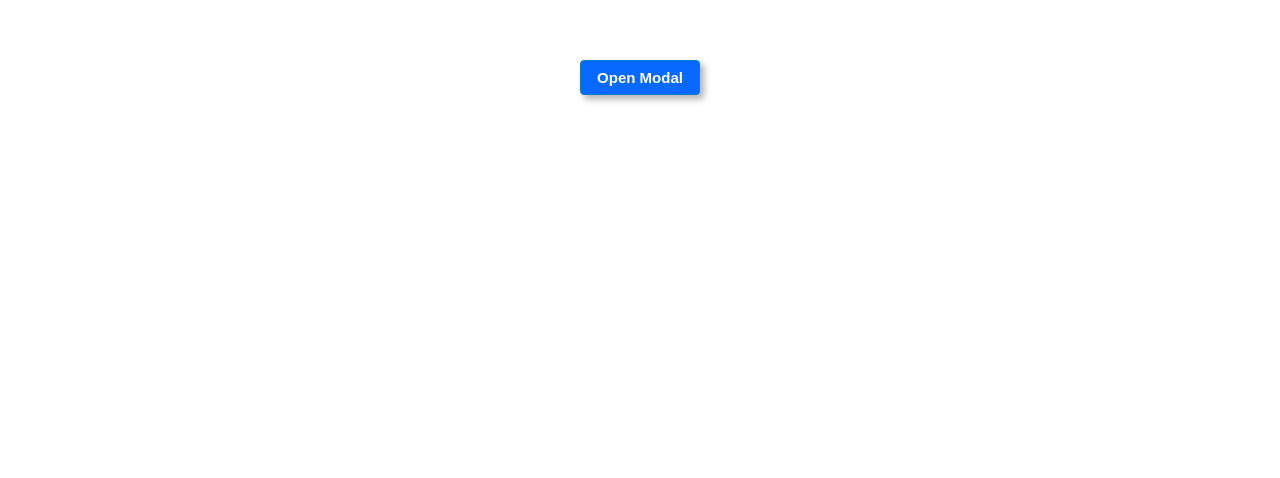
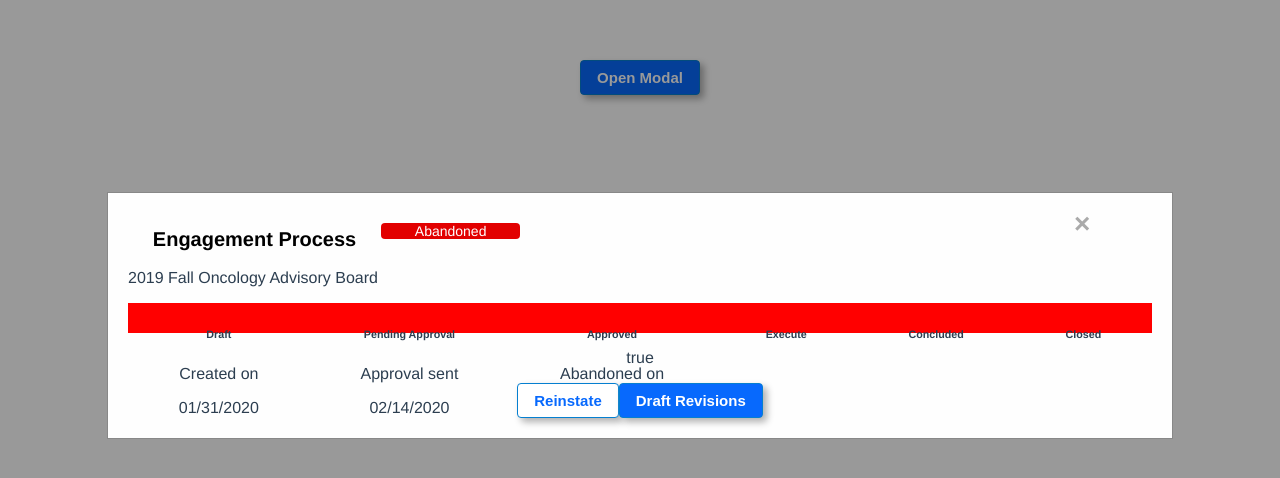
Before and after one commit to ZoiloGranda/modal-test, a Vue app: page / in a window 1280 px wide. Shown: the top 478 px of the page. Built offline with nearby package versions, Linux system fonts and the light colour scheme.

Commit message:
Some CSS

```diff
--- a/src/components/InitialView.vue
+++ b/src/components/InitialView.vue
@@ -18,7 +18,7 @@ export default {
   },
   data() {
     return {
-      modalOpen: false
+      modalOpen: true
     };
   },
   methods: {
--- a/src/components/Modal.vue
+++ b/src/components/Modal.vue
@@ -1,16 +1,21 @@
 <template>
-  <div id="myModal" class="modal">
+  <section class="modal">
     <div class="modal-content">
-      <span class="close">&times;</span>
-      <h1>Engagement Process</h1>
-      <span>Abandoned</span>
+      <div class="flex content-height">
+        <p class="fg-1 title">Engagement Process</p>
+        <p class="fg-1 bg-red font-size-14 center-text white-text">Abandoned</p>
+        <span class="fg-4"></span>
+        <span class="close fg-1">&times;</span>
+      </div>
+      <div class="flex">
+      <p>2019 Fall Oncology Advisory Board</p>
+     </div>
       <Steps />
-      <p>2019 Fall Oncology Advisory Board</p>
       <p>{{ isopen }}</p>
       <SecondaryButton buttonText="Reinstate" />
       <MainButton buttonText="Draft Revisions" />
     </div>
-  </div>
+  </section>
 </template>
 <script>
 import Steps from "./Steps.vue";
@@ -53,7 +58,7 @@ export default {
 .modal-content {
   background-color: #fefefe;
   margin: 15% auto; /* 15% from the top and centered */
-  padding: 20px;
+  padding: 15px 20px 20px 20px;
   border: 1px solid #888;
   width: 80%; /* Could be more or less, depending on screen size */
 }
@@ -72,4 +77,51 @@ export default {
   text-decoration: none;
   cursor: pointer;
 }
+
+.title {
+  color: black;
+  font-size: 20px;
+  font-weight: bold;
+  width: 130px;
+}
+
+.bg-red {
+  background-color: #e20000;
+  width:16px;
+  border-radius: 4px;
+}
+
+.center-text{
+ margin: auto;
+}
+
+.white-text{
+ color: white;
+}
+.font-size-14{
+ font-size: 14px;
+}
+
+.content-height{
+ height: 45px;
+}
+.flex {
+  display: flex;
+}
+
+.fg-1 {
+  flex-grow: 1;
+}
+
+.fg-2 {
+  flex-grow: 2;
+}
+
+.fg-3 {
+  flex-grow: 3;
+}
+
+.fg-4 {
+  flex-grow: 4;
+}
 </style>
```
